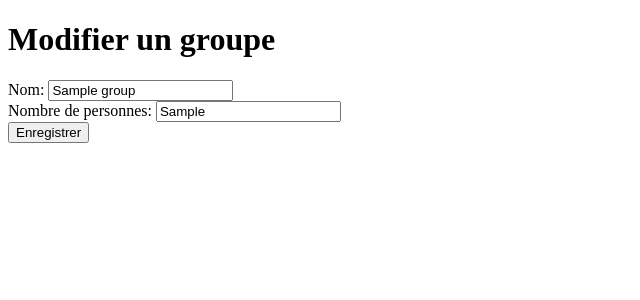
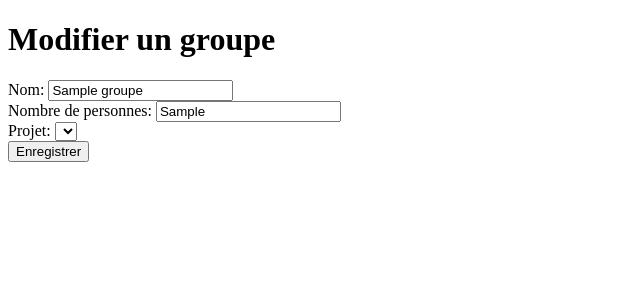
Before and after one commit to StaceyCodjia/WorkshopArchiS2, a Flask app: template templates/groups/edit.html in a window 1280 px wide. Shown: the top 300 px of the page, without its empty margins (0-640 px from the left). Run offline with Flask 3, Linux system fonts and the light colour scheme; the template is opened without the code that fills it: most values are stand-ins (such as "Sample title", 1, 10 or a date in 2020); data that the repository does not hold is empty.

Commit message:
Groupe associe a un projet

```diff
--- a/templates/groups/edit.html
+++ b/templates/groups/edit.html
@@ -9,32 +9,55 @@
         <h1>Modifier un groupe</h1>
         <form id="add-group-form" action="/reponse" method="POST">
             <div>
-                <label for="nom_group">Nom:</label>
-                <input type="text" id="nom_group" name="nom_group" value="{{group.nom_group}}" required>
+                <label for="nom_groupe">Nom:</label>
+                <input type="text" id="nom_groupe" name="nom_groupe" value="{{groupe.nom_groupe}}" required>
             </div>
 
             <div>
                 <label for="nbr_personnes">Nombre de personnes:</label>
-                <input type="text" id="nbr_personnes" name="nbr_personnes" value="{{group.nbr_personnes}}" required>
+                <input type="text" id="nbr_personnes" name="nbr_personnes" value="{{groupe.nbr_personnes}}" required>
+            </div>
+
+            <div>
+                <label for="projet_id">Projet:</label>
+                <select id="projet_id" name="projet_id" required>
+                    <!-- Les options seront ajoutées par JS -->
+                </select>
             </div>
 
             <div>
                 <input type="submit" value = "Enregistrer">
-
             </div>
-
         </form>
 
         <script>
+            fetch("/api/projects")
+                .then(response => response.json())
+                .then(data => {
+                    const select = document.getElementById("projet_id");
+                    data.forEach(projet => {
+                        const option = document.createElement("option");
+                        option.value = projet.id;
+                        option.textContent = projet.nom_projet;
+                        // Vérifie si le projet correspond à celui du groupe actuel
+                        if (Number(projet.id) === Number("{{ groupe.projet_id }}")) {
+                            option.selected = true;
+                        }
+
+                        select.appendChild(option);
+                    });
+                });
+
             document.getElementById("add-group-form").addEventListener("submit", function(e) {
                 e.preventDefault();
                 const formData = new FormData(this);
-                fetch("/api/group/{{group.id}}/edit", {
+                fetch("/api/group/{{groupe.id}}/edit", {
                     method: "PUT",
                     headers: { "Content-Type": "application/json" },
                     body: JSON.stringify({
-                        nom_group: formData.get("nom_group"),
-                        nbr_personnes: formData.get("nbr_personnes")
+                        nom_groupe: formData.get("nom_groupe"),
+                        nbr_personnes: formData.get("nbr_personnes"),
+                        projet_id: formData.get("projet_id")
                     })
                 })
                 .then(response => response.json())
--- a/templates/groups/groups.html
+++ b/templates/groups/groups.html
@@ -18,6 +18,8 @@
                 <tr>
                     <th>Nom</th>
                     <th>Nbr de personnes</th>
+                    <th>Projet</th>
+                    <th>Actions</th>
                 </tr>
             </thead>
             <tbody>
@@ -33,8 +35,9 @@
                     data.forEach(group => {
                         const tr = document.createElement("tr");
                         tr.innerHTML = `
-                            <td>${group.nom_group}</td>
+                            <td>${group.nom_groupe}</td>
                             <td>${group.nbr_personnes}</td>
+                            <td>${group.nom_projet}</td>
                             <td>
                                 <a href="/group/edit/${group.id}">Modifier</a>
                                 <a href="#" data-method="delete" data-id="${group.id}">Supprimer</a>
--- a/templates/projects/projects.html
+++ b/templates/projects/projects.html
@@ -18,6 +18,7 @@
                 <tr>
                     <th>Nom</th>
                     <th>Description</th>
+                    <th>Actions</th>
                 </tr>
             </thead>
             <tbody>
```
Also changed, not shown: controllers/group_controller.py (+11 -4 lines), models/groupe.py (+10 -9 lines), templates/groups/new.html (+23 -4 lines).
